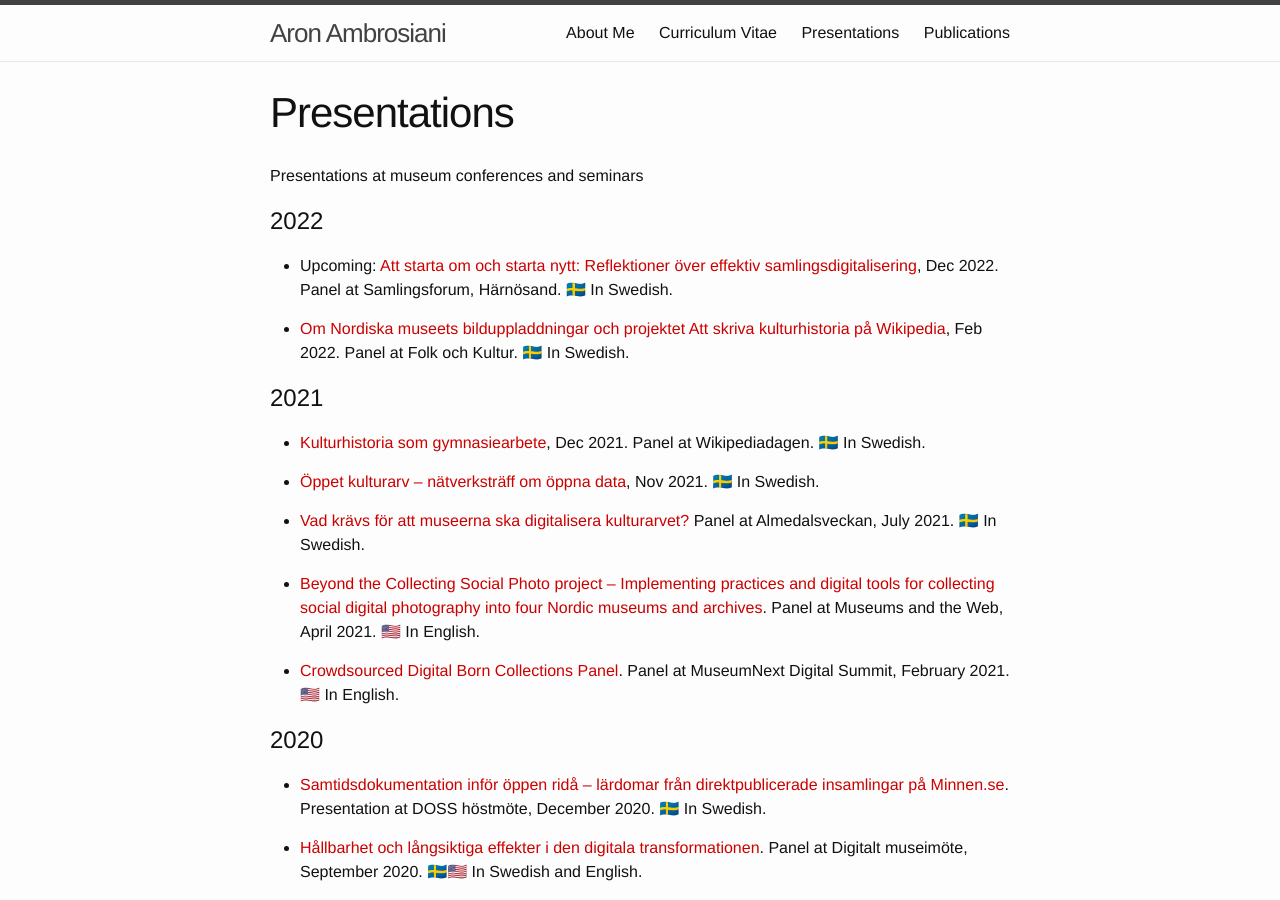
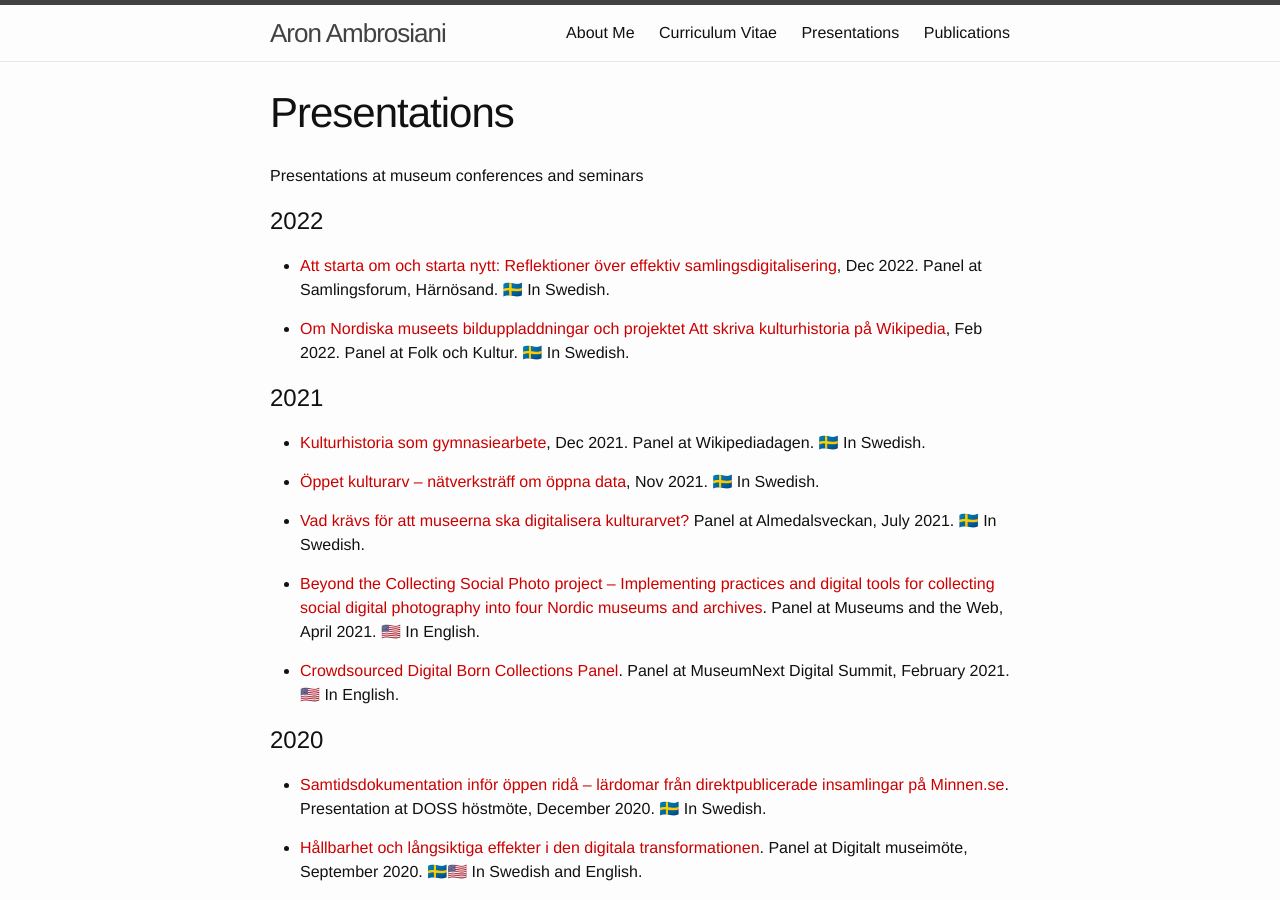
Before and after one commit to Ambrosiani/blogtest, a Jekyll site: the page built from presentations.md, in a window 1280 px wide and 900 px high. Built offline with Jekyll 4.4.1, drawn with Linux system fonts in a browser that asks for light colours.

Commit message:
Update presentations.md

```diff
--- a/presentations.md
+++ b/presentations.md
@@ -8,7 +8,7 @@ Presentations at museum conferences and seminars
 
 # 2022
 
-* Upcoming: [Att starta om och starta nytt: Reflektioner över effektiv samlingsdigitalisering](https://www.raa.se/evenemang-och-upplevelser/vara-andra-seminarier-och-konferenser/samlingsforum/samlingsforum-2022/), Dec 2022. Panel at Samlingsforum, Härnösand. 🇸🇪 In Swedish.
+* [Att starta om och starta nytt: Reflektioner över effektiv samlingsdigitalisering](https://www.raa.se/evenemang-och-upplevelser/vara-andra-seminarier-och-konferenser/samlingsforum/samlingsforum-2022/), Dec 2022. Panel at Samlingsforum, Härnösand. 🇸🇪 In Swedish.
 
 * [Om Nordiska museets bilduppladdningar och projektet Att skriva kulturhistoria på Wikipedia](https://folkochkultur.hypersay.events), Feb 2022. Panel at Folk och Kultur. 🇸🇪 In Swedish.
 
```
